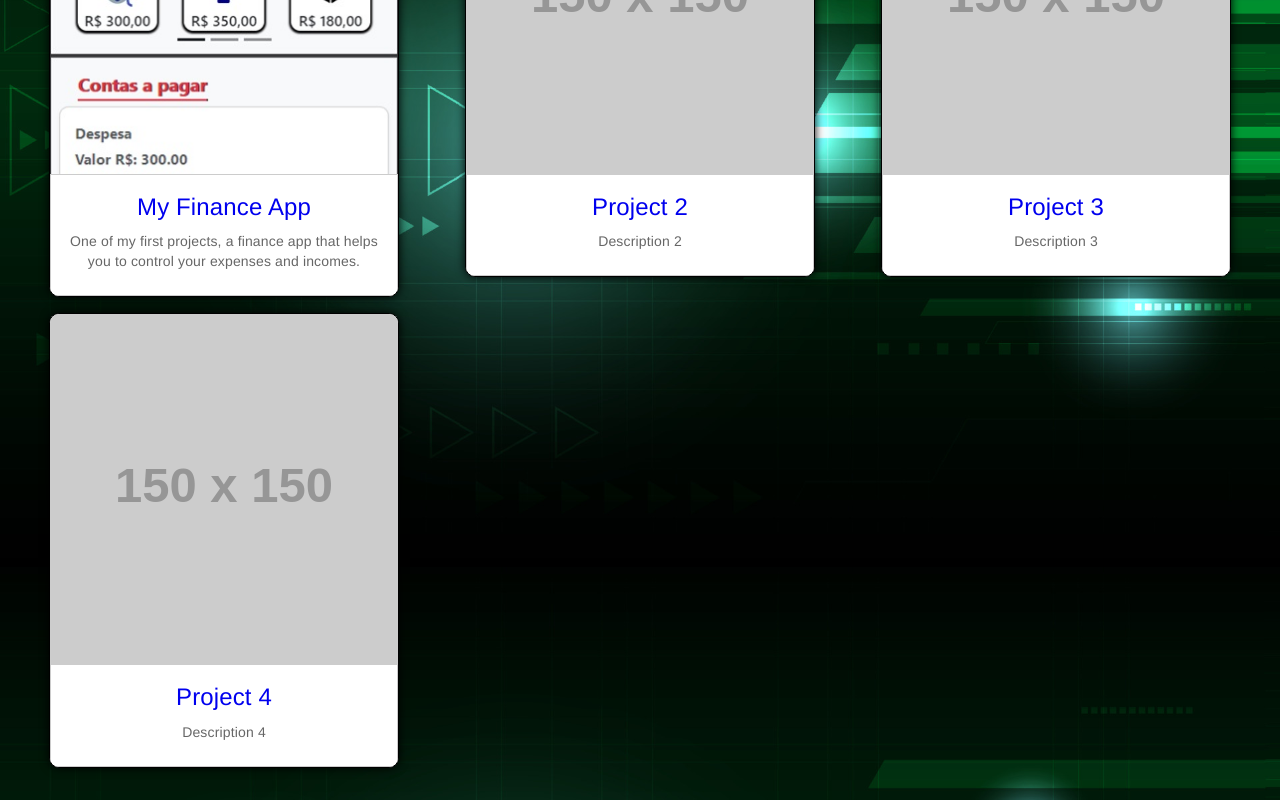
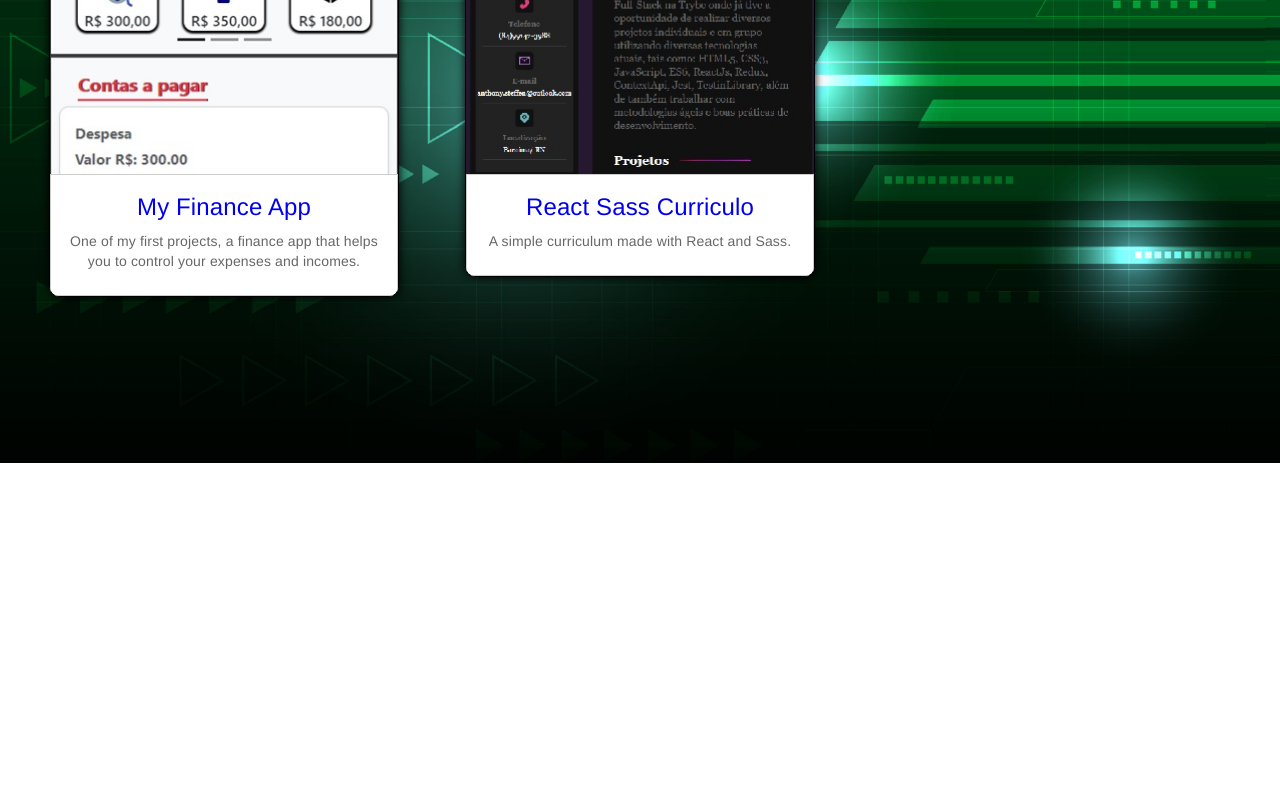
Before and after one commit to anthony-steffen/my-portfolio, a React (Vite) app: page /projects in a window 1280 px wide. Shown: the part 337-1137 px from the top of the page. After the commit the page ends 800 px from the top, so only its background shows below. Built offline with nearby package versions, Linux system fonts and the light colour scheme.

Commit message:
:card_file_box: raw: Adding project in projectData

```diff
--- a/src/data/projectsData.ts
+++ b/src/data/projectsData.ts
@@ -1,4 +1,5 @@
 import FinanceApp from "../assets/hf.jpg";
+import ReactSass from "../assets/React-sass.jpg";
 export interface Project {
   title: string;
   description: string;
@@ -15,23 +16,10 @@ export const projectsData: Project[] = [
     url: "https://anthony-steffen.github.io/my-finance-app/",
   },
   {
-    title: "Project 2",
-    description: "Description 2",
-    imageUrl: "https://via.placeholder.com/150",
-    url: "https://www.google.com",
-  },
-  {
-    title: "Project 3",
-    description: "Description 3",
-    imageUrl: "https://via.placeholder.com/150",
-    url: "https://www.google.com",
-  },
-
-  {
-    title: "Project 4",
-    description: "Description 4",
-    imageUrl: "https://via.placeholder.com/150",
-    url: "https://www.google.com",
+    title: "React Sass Curriculo",
+    description: "A simple curriculum made with React and Sass.",
+    imageUrl: ReactSass,
+    url: "https://anthony-steffen.github.io/react-sass-curriculo/",
   },
 
 ];
--- a/src/pages/Home/sections/Projects/Projects.tsx
+++ b/src/pages/Home/sections/Projects/Projects.tsx
@@ -48,7 +48,7 @@ const Projects = () => {
     [theme.breakpoints.up('md')]: {
       paddingTop: '1rem',
       paddingBottom: '1rem',
-      height: '100%',
+      height: '100vh',
     },
     [theme.breakpoints.down('md')]: {
       paddingTop: '2rem',
```
Also changed, not shown: src/assets/React-sass.jpg (added).
